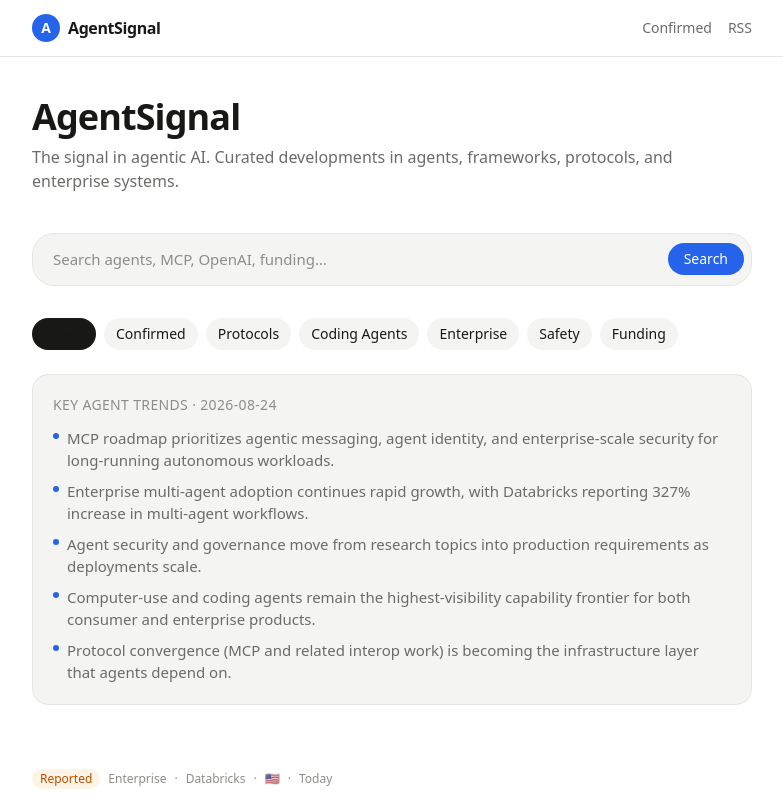
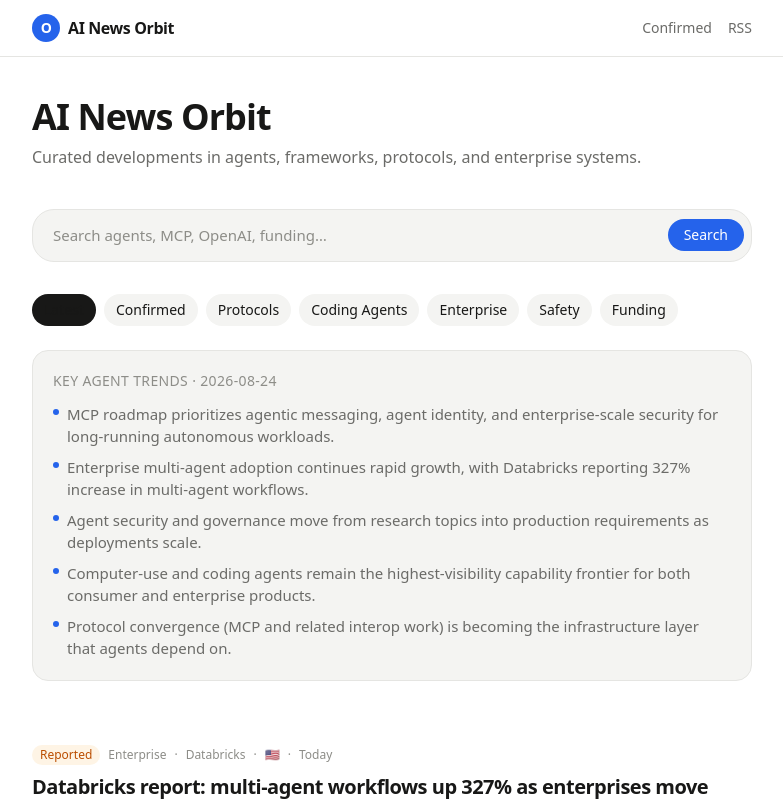
Before and after one commit to zain-ramzan/ai-news-orbit, a Next.js app: page / in a window 1280 px wide. Shown: the top 801 px of the page, without its empty margins (248-1031 px from the left). Built offline with nearby package versions, Linux system fonts and the light colour scheme.

Commit message:
rebrand: AgentSignal → AI News Orbit

```diff
--- a/src/app/feed.xml/route.ts
+++ b/src/app/feed.xml/route.ts
@@ -2,7 +2,7 @@
 
 export async function GET() {
   const stories = getAllStories().slice(0, 50);
-  const base = "https://agentsignal.vercel.app";
+  const base = "https://ai-news-orbit.vercel.app";
 
   const items = stories
     .map(
@@ -21,9 +21,9 @@
   const xml = `<?xml version="1.0" encoding="UTF-8"?>
 <rss version="2.0" xmlns:atom="http://www.w3.org/2005/Atom">
   <channel>
-    <title>AgentSignal</title>
+    <title>AI News Orbit</title>
     <link>${base}</link>
-    <description>The signal in agentic AI — curated news on AI agents, frameworks, protocols, and enterprise deployments.</description>
+    <description>Curated news on AI agents, frameworks, protocols, and enterprise deployments.</description>
     <language>en</language>
     <atom:link href="${base}/feed.xml" rel="self" type="application/rss+xml"/>
     ${items}
--- a/src/app/layout.tsx
+++ b/src/app/layout.tsx
@@ -3,22 +3,22 @@
 
 export const metadata: Metadata = {
   title: {
-    default: "AgentSignal — The signal in agentic AI",
-    template: "%s · AgentSignal",
+    default: "AI News Orbit — Agentic AI news",
+    template: "%s · AI News Orbit",
   },
   description:
     "Continuously updated intelligence on AI agents, agentic systems, frameworks, protocols, coding agents, computer-use agents, and enterprise deployments.",
-  metadataBase: new URL("https://agentsignal.vercel.app"),
+  metadataBase: new URL("https://ai-news-orbit.vercel.app"),
   openGraph: {
-    title: "AgentSignal",
-    description: "The signal in agentic AI.",
+    title: "AI News Orbit",
+    description: "Curated news on agentic AI.",
     type: "website",
-    siteName: "AgentSignal",
+    siteName: "AI News Orbit",
   },
   twitter: {
     card: "summary_large_image",
-    title: "AgentSignal",
-    description: "The signal in agentic AI.",
+    title: "AI News Orbit",
+    description: "Curated news on agentic AI.",
   },
   robots: {
     index: true,
--- a/src/app/page.tsx
+++ b/src/app/page.tsx
@@ -1,6 +1,5 @@
 import { Header } from "@/components/Header";
-import { StoryCard } from "@/components/StoryCard";
-import { getAllStories, getLatestDaily, searchStories } from "@/lib/news";
+import { getLatestDaily, searchStories } from "@/lib/news";
 import { NewsFeedClient } from "@/components/NewsFeedClient";
 
 type SearchParams = Promise<{ [key: string]: string | string[] | undefined }>;
@@ -22,9 +21,10 @@
 
   const { stories, total } = searchStories(q, {
     category,
-    verification: verification === "confirmed" || verification === "reported" || verification === "rumor"
-      ? verification
-      : undefined,
+    verification:
+      verification === "confirmed" || verification === "reported" || verification === "rumor"
+        ? verification
+        : undefined,
     limit: 30,
     offset: 0,
   });
@@ -39,10 +39,10 @@
       <main className="mx-auto max-w-3xl px-4 pb-24 pt-10 sm:px-6">
         <div className="mb-10">
           <h1 className="mb-2 text-3xl font-semibold tracking-tight text-[var(--text-primary)] sm:text-4xl">
-            AgentSignal
+            AI News Orbit
           </h1>
           <p className="text-[var(--text-secondary)]">
-            The signal in agentic AI. Curated developments in agents, frameworks, protocols, and enterprise systems.
+            Curated developments in agents, frameworks, protocols, and enterprise systems.
           </p>
         </div>
 
@@ -63,9 +63,7 @@
               Search
             </button>
           </div>
-          {verification && (
-            <input type="hidden" name="filter" value={verification} />
-          )}
+          {verification && <input type="hidden" name="filter" value={verification} />}
           {category && <input type="hidden" name="category" value={category} />}
         </form>
 
@@ -137,7 +135,13 @@
             </a>
           </div>
         ) : (
-          <NewsFeedClient initialStories={stories} initialTotal={total} query={q} category={category} verification={verification} />
+          <NewsFeedClient
+            initialStories={stories}
+            initialTotal={total}
+            query={q}
+            category={category}
+            verification={verification}
+          />
         )}
       </main>
     </div>
--- a/src/app/robots.ts
+++ b/src/app/robots.ts
@@ -6,6 +6,6 @@
       userAgent: "*",
       allow: "/",
     },
-    sitemap: "https://agentsignal.vercel.app/sitemap.xml",
+    sitemap: "https://ai-news-orbit.vercel.app/sitemap.xml",
   };
 }
--- a/src/app/sitemap.ts
+++ b/src/app/sitemap.ts
@@ -2,7 +2,7 @@
 import { getAllStories } from "@/lib/news";
 
 export default function sitemap(): MetadataRoute.Sitemap {
-  const base = "https://agentsignal.vercel.app";
+  const base = "https://ai-news-orbit.vercel.app";
   const stories = getAllStories();
 
   return [
--- a/src/components/Header.tsx
+++ b/src/components/Header.tsx
@@ -6,9 +6,9 @@
       <div className="mx-auto flex h-14 max-w-3xl items-center justify-between px-4 sm:px-6">
         <Link href="/" className="flex items-center gap-2 font-semibold tracking-tight text-[var(--text-primary)]">
           <span className="inline-flex h-7 w-7 items-center justify-center rounded-lg bg-[var(--accent)] text-sm font-bold text-white">
-            A
+            O
           </span>
-          <span>AgentSignal</span>
+          <span>AI News Orbit</span>
         </Link>
         <nav className="flex items-center gap-4 text-sm text-[var(--text-secondary)]">
           <Link href="/?filter=confirmed" className="hover:text-[var(--text-primary)] transition-colors">
```
Also changed, not shown: 1 other file (tests, documents, lock files or other folders).
